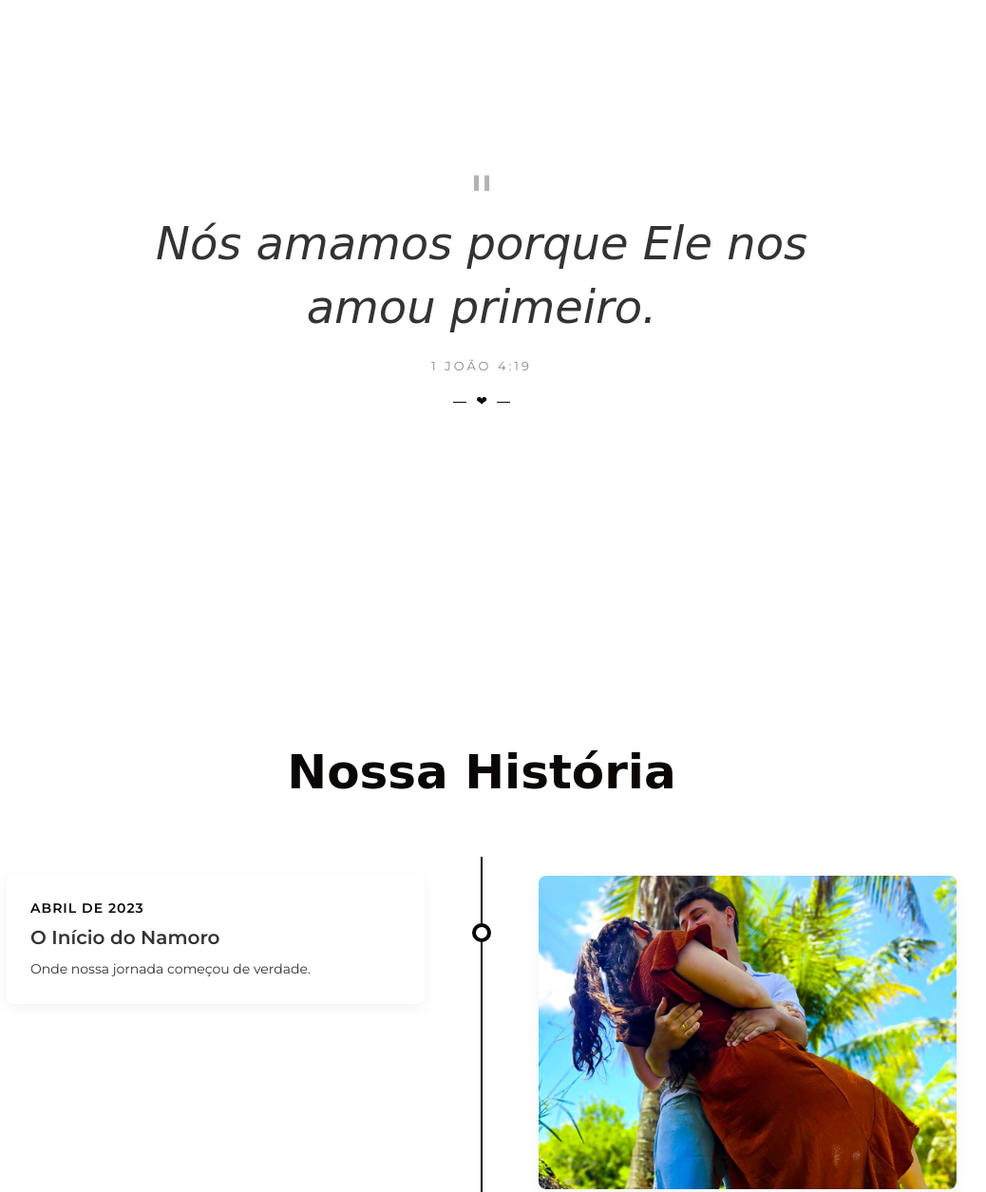
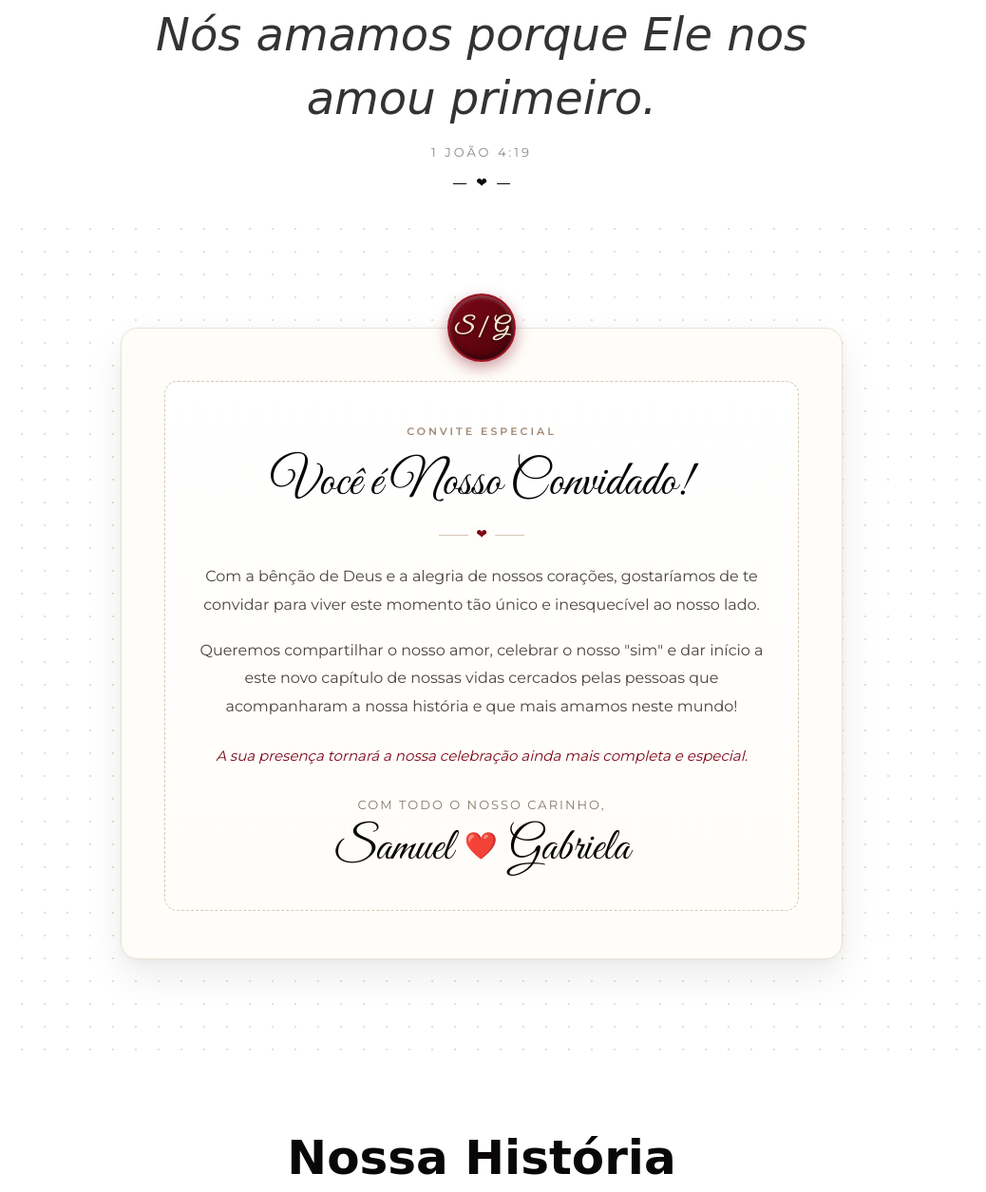
Before and after one commit to vicians/SiteCasamento, a plain HTML site: page index.html in a window 1280 px wide. Shown: the part 867-2122 px from the top of the page at 95% size, without its empty margins (133-1171 px from the left). Drawn offline with nearby package versions, Linux system fonts and the light colour scheme; no server answers; a web font is replaced by a local one.

Commit message:
seção de convite

```diff
--- a/index.html
+++ b/index.html
@@ -73,13 +73,51 @@
 
     <section id="versiculo" class="bible-section">
             <div class="bible-container reveal">
-                <i class="quote-icon">"</i>
                 <p class="verse-text">
                     Nós amamos porque Ele nos amou primeiro.
                 </p>
                 <span class="verse-reference">1 João 4:19</span>
                 <div class="divider-flower"></div>
             </div>
+
+    </section>
+
+    <!-- Convite Estilo Carta -->
+    <section id="convite" class="letter-section">
+        <div class="letter-container reveal">
+            <div class="wax-seal">
+                <span>S | G</span>
+            </div>
+
+            <div class="letter-card">
+                <div class="letter-border">
+                    <span class="letter-tag">Convite Especial</span>
+
+                    <h2 class="letter-title">Você é Nosso Convidado!</h2>
+
+                    <div class="letter-divider">
+                        <span class="flower-icon">❤</span>
+                    </div>
+
+                    <p class="letter-message">
+                        Com a bênção de Deus e a alegria de nossos corações, gostaríamos de te convidar para viver este momento tão único e inesquecível ao nosso lado.
+                    </p>
+
+                    <p class="letter-message">
+                        Queremos compartilhar o nosso amor, celebrar o nosso "sim" e dar início a este novo capítulo de nossas vidas cercados pelas pessoas que acompanharam a nossa história e que mais amamos neste mundo!
+                    </p>
+
+                    <p class="letter-highlight">
+                        A sua presença tornará a nossa celebração ainda mais completa e especial.
+                    </p>
+
+                    <div class="letter-signature">
+                        <span class="signature-intro">Com todo o nosso carinho,</span>
+                        <span class="signatures">Samuel <span class="heart-seal">❤️</span> Gabriela</span>
+                    </div>
+                </div>
+            </div>
+        </div>
     </section>
 
     <section id="historia" class="timeline-section">
--- a/style.css
+++ b/style.css
@@ -125,7 +125,7 @@ body {
     display: flex;
     flex-direction: column;
     align-items: center;
-    gap: 20px;
+    gap: 15px;
     padding: 0 15px; /* Margem de segurança */
     width: 100%;
 }
@@ -219,7 +219,7 @@ body {
 /* ================= TIMELINE / HISTÓRIA ================= */
 .timeline-section {
     background-color: #fff;
-    padding: 120px 20px;
+    padding: 80px 20px;
     text-align: center;
 }
 
@@ -227,7 +227,7 @@ body {
     font-family: 'Sofia', cursive;
     font-size: clamp(35px, 6vw, 50px); /* Fonte responsiva */
     color: var(--pink-btn);
-    margin-bottom: 60px;
+    margin-bottom: 35px;
 }
 
 .timeline {
@@ -354,13 +354,13 @@ body {
 /* ================= PRESENTES ================= */
 .gifts-section {
     background-color: #fff;
-    padding: 120px 20px;
+    padding: 80px 20px;
     text-align: center;
 }
 
 .gifts-intro {
     max-width: 600px;
-    margin: 0 auto 50px auto;
+    margin: 0 auto 30px auto;
     color: #333;
     line-height: 1.6;
     font-size: 18px;
@@ -458,7 +458,7 @@ body {
 /* ================= RSVP ================= */
 .rsvp-section {
     background-color: #fff;
-    padding: 120px 20px;
+    padding: 80px 20px;
     text-align: center;
 }
 
@@ -466,7 +466,7 @@ body {
     display: flex;
     max-width: 1000px;
     margin: 0 auto;
-    gap: 50px;
+    gap: 35px;
     text-align: left;
     align-items: flex-start;
 }
@@ -474,7 +474,7 @@ body {
 .event-info {
     flex: 1;
     background-color: #fff;
-    padding: 40px;
+    padding: 32px 30px;
     border-radius: 10px;
     box-shadow: 0 4px 15px rgba(0,0,0,0.05);
 }
@@ -482,20 +482,20 @@ body {
 .event-info h3, .rsvp-form-container h3 {
     font-size: 24px;
     color: var(--pink-btn);
-    margin-bottom: 20px;
+    margin-bottom: 15px;
     font-family: 'Sofia', cursive;
 }
 
-.event-address { font-size: 15px; line-height: 1.6; color: #333; margin-bottom: 30px; }
-.event-schedule { margin-bottom: 30px; }
-.schedule-item { display: flex; align-items: center; padding: 12px 0; border-bottom: 1px solid #e0dbce; }
+.event-address { font-size: 15px; line-height: 1.6; color: #333; margin-bottom: 20px; }
+.event-schedule { margin-bottom: 20px; }
+.schedule-item { display: flex; align-items: center; padding: 10px 0; border-bottom: 1px solid #e0dbce; }
 .schedule-item:last-child { border-bottom: none; }
 .time { font-weight: 700; color: var(--pink-btn); font-size: 18px; margin-right: 20px; min-width: 60px; }
 .event-desc { color: #333; font-weight: 500; }
 
-.rsvp-form-container { flex: 1; padding: 20px 0; }
-.form-intro { font-size: 14px; color: #333; margin-bottom: 30px; line-height: 1.5; }
-.form-group { margin-bottom: 20px; }
+.rsvp-form-container { flex: 1; padding: 10px 0; }
+.form-intro { font-size: 14px; color: #333; margin-bottom: 20px; line-height: 1.5; }
+.form-group { margin-bottom: 16px; }
 .form-group label { display: block; font-size: 13px; font-weight: 600; color: #333; margin-bottom: 8px; text-transform: uppercase; letter-spacing: 1px; }
 
 .form-group input,
@@ -535,19 +535,174 @@ body {
 .success-msg p { color: #333; font-size: 14px; }
 
 /* ================= BÍBLIA / VERSÍCULO ================= */
-.bible-section { background-color: #fff; padding: 240px 20px; text-align: center; }
+.bible-section { background-color: #fff; padding: 70px 20px 35px 20px; text-align: center; }
 .bible-container { max-width: 800px; margin: 0 auto; }
-.quote-icon { font-family: 'Sofia', cursive; font-size: 60px; color: var(--pink-btn); opacity: 0.3; display: block; margin-bottom: -20px; }
-.verse-text { font-family: 'Sofia', cursive; font-size: clamp(32px, 6vw, 48px); color: #333; line-height: 1.4; margin-bottom: 20px; font-style: italic; }
+.quote-icon { font-family: 'Sofia', cursive; font-size: 45px; color: var(--pink-btn); opacity: 0.35; display: block; margin-bottom: -10px; }
+.verse-text { font-family: 'Sofia', cursive; font-size: clamp(32px, 6vw, 48px); color: #333; line-height: 1.4; margin-bottom: 15px; font-style: italic; }
 .verse-reference { font-family: 'Montserrat', sans-serif; font-size: 13px; text-transform: uppercase; letter-spacing: 3px; color: #888; display: block; }
 
-.divider-flower { width: 60px; height: 1px; background-color: var(--pink-btn); margin: 30px auto 0; position: relative; }
+.divider-flower { width: 60px; height: 1px; background-color: var(--pink-btn); margin: 25px auto 0; position: relative; }
 .divider-flower::after { content: '❤'; position: absolute; top: -10px; left: 50%; transform: translateX(-50%); background: #fff; padding: 0 10px; color: var(--pink-btn); font-size: 14px; }
 
+/* ================= SEÇÃO CONVITE / CARTA ================= */
+.letter-section {
+    padding: 80px 20px 100px;
+    text-align: center;
+    position: relative;
+    background-image: radial-gradient(#e6dfd5 0.75px, transparent 0.75px);
+    background-size: 24px 24px;
+}
+
+.letter-container {
+    max-width: 760px;
+    margin: 0 auto;
+    position: relative;
+}
+
+/* Selo de Cera (Wax Seal) */
+.wax-seal {
+    width: 72px;
+    height: 72px;
+    background: linear-gradient(135deg, #7e0717 0%, #4a030b 100%);
+    border-radius: 50%;
+    margin: 0 auto -36px auto;
+    position: relative;
+    z-index: 10;
+    display: flex;
+    align-items: center;
+    justify-content: center;
+    box-shadow: 0 6px 16px rgba(126, 7, 23, 0.4), inset 0 2px 4px rgba(255,255,255,0.3), inset 0 -3px 6px rgba(0,0,0,0.5);
+    border: 2px solid #9e1424;
+}
+
+.wax-seal span {
+    font-family: 'Great Vibes', cursive;
+    color: #f7e7ce;
+    font-size: 22px;
+    font-weight: bold;
+    text-shadow: 0 1px 2px rgba(0,0,0,0.6);
+    letter-spacing: 1px;
+}
+
+/* Cartão do Convite Estilo Carta */
+.letter-card {
+    background: #fffdf9;
+    border-radius: 18px;
+    padding: 55px 45px 50px;
+    box-shadow: 0 18px 40px rgba(0, 0, 0, 0.08), 0 2px 8px rgba(0, 0, 0, 0.04);
+    position: relative;
+    border: 1px solid #eae2d5;
+    transition: transform 0.4s ease, box-shadow 0.4s ease;
+}
+
+.letter-card:hover {
+    transform: translateY(-4px);
+    box-shadow: 0 24px 50px rgba(0, 0, 0, 0.12);
+}
+
+.letter-border {
+    border: 1px dashed #d5c8b5;
+    border-radius: 14px;
+    padding: 45px 35px 35px;
+    position: relative;
+    background: linear-gradient(180deg, #ffffff 0%, #fffdf9 100%);
+}
+
+.letter-tag {
+    font-family: 'Montserrat', sans-serif;
+    font-size: 11px;
+    text-transform: uppercase;
+    letter-spacing: 3px;
+    color: #a08a75;
+    display: block;
+    margin-bottom: 15px;
+    font-weight: 600;
+}
+
+.letter-title {
+    font-family: 'Great Vibes', cursive;
+    font-size: clamp(36px, 5.5vw, 52px);
+    color: var(--pink-btn);
+    margin-bottom: 18px;
+    font-weight: 400;
+}
+
+.letter-divider {
+    width: 90px;
+    height: 1px;
+    background-color: #d5c8b5;
+    margin: 22px auto 28px;
+    position: relative;
+}
+
+.flower-icon {
+    position: absolute;
+    top: -10px;
+    left: 50%;
+    transform: translateX(-50%);
+    background: #fffdf9;
+    padding: 0 8px;
+    color: var(--pink-btn-hover);
+    font-size: 14px;
+}
+
+.letter-message {
+    font-family: 'Montserrat', sans-serif;
+    font-size: 16px;
+    line-height: 1.85;
+    color: #4a443e;
+    max-width: 620px;
+    margin: 0 auto 18px;
+    font-weight: 400;
+}
+
+.letter-highlight {
+    font-family: 'Montserrat', sans-serif;
+    font-size: 15px;
+    line-height: 1.7;
+    color: #7e0717;
+    font-style: italic;
+    font-weight: 500;
+    max-width: 600px;
+    margin: 25px auto 30px;
+}
+
+.letter-signature {
+    display: flex;
+    flex-direction: column;
+    align-items: center;
+    gap: 8px;
+    margin-top: 25px;
+}
+
+.signature-intro {
+    font-size: 13px;
+    text-transform: uppercase;
+    letter-spacing: 2px;
+    color: #887868;
+    font-family: 'Montserrat', sans-serif;
+}
+
+.signatures {
+    font-family: 'Great Vibes', cursive;
+    font-size: clamp(34px, 5.5vw, 48px);
+    color: var(--pink-btn);
+    display: inline-flex;
+    align-items: center;
+    justify-content: center;
+    gap: 12px;
+}
+
+.heart-seal {
+    font-size: clamp(20px, 3.5vw, 28px);
+    display: inline-block;
+    vertical-align: middle;
+}
+
 /* ================= FOOTER ================= */
-.footer { background-color: #fff; padding: 20px 0; text-align: center; border-top: 1px solid #eee; width: 100%; }
-.footer-message { font-family: 'Great Vibes', cursive; font-size: 22px; color: var(--pink-btn); margin-bottom: 2px; }
-.footer-divider { width: 30px; height: 1px; background-color: #eee; margin: 8px auto; }
+.footer { background-color: #fff; padding: 30px 0; text-align: center; border-top: 1px solid #eee; width: 100%; }
+.footer-message { font-family: 'Great Vibes', cursive; font-size: 22px; color: var(--pink-btn); margin-bottom: 4px; }
+.footer-divider { width: 30px; height: 1px; background-color: #eee; margin: 10px auto; }
 .footer-credits { font-size: 10px; color: #333; }
 .footer-credits a { color: #333; text-decoration: none; font-weight: 600; transition: color 0.3s ease; }
 .footer-credits a:hover { color: var(--pink-btn-hover); text-decoration: underline; }
@@ -640,7 +795,24 @@ body {
     }
 
     .bible-section {
-        padding: 100px 20px;
+        padding: 60px 20px 30px 20px;
+    }
+
+    .letter-section {
+        padding: 50px 15px 70px;
+    }
+
+    .letter-card {
+        padding: 35px 15px 30px;
+    }
+
+    .letter-border {
+        padding: 25px 15px 20px;
+    }
+
+    .letter-message {
+        font-size: 14px;
+        line-height: 1.7;
     }
 
     /* RSVP Container (De lado a lado para empilhado) */
@@ -665,7 +837,7 @@ body {
 
 /* ================= SCROLL INDICATOR ================= */
 .scroll-indicator {
-    margin-top: 50px;
+    margin-top: 30px;
     animation: bounce 2s infinite;
 }
 .scroll-indicator a {
```
